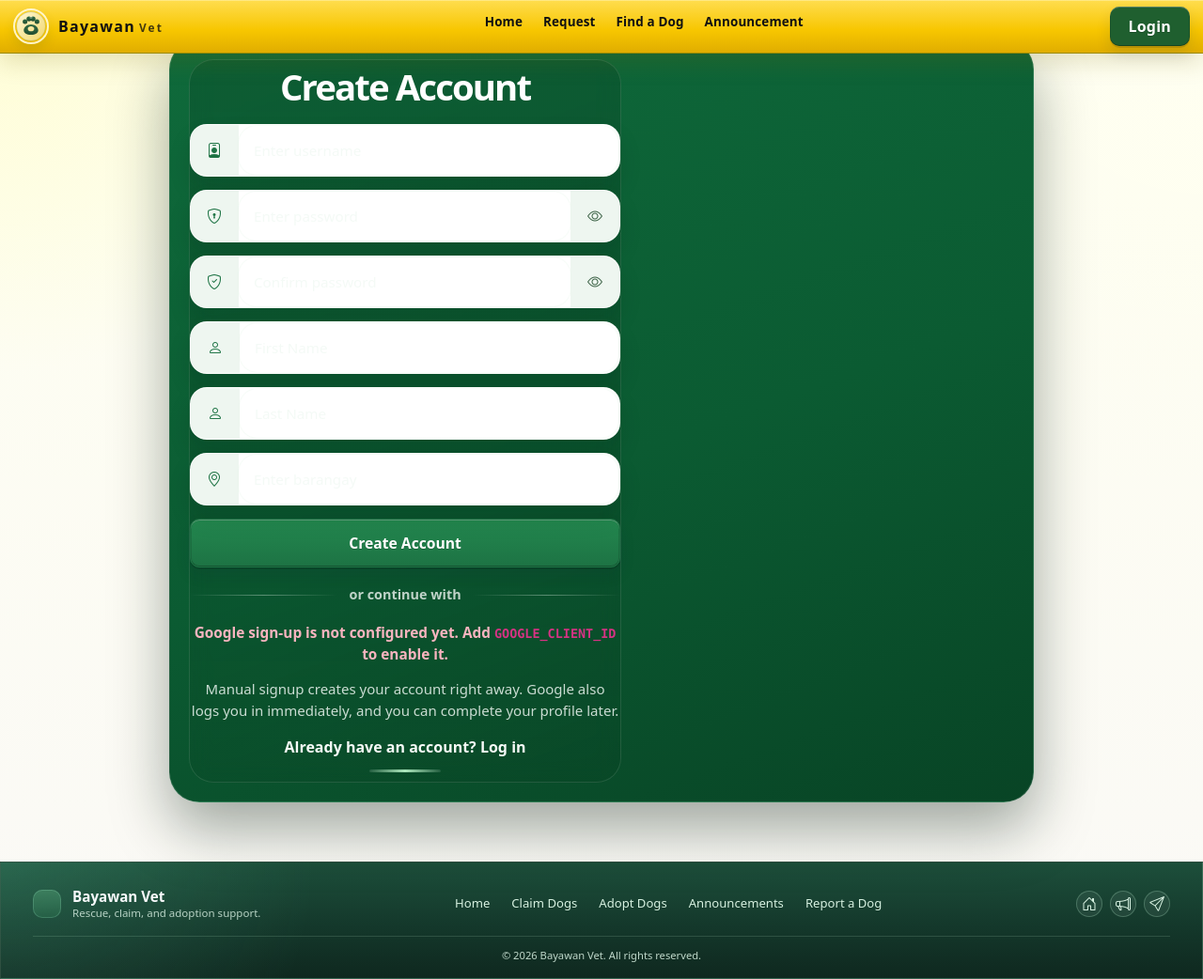
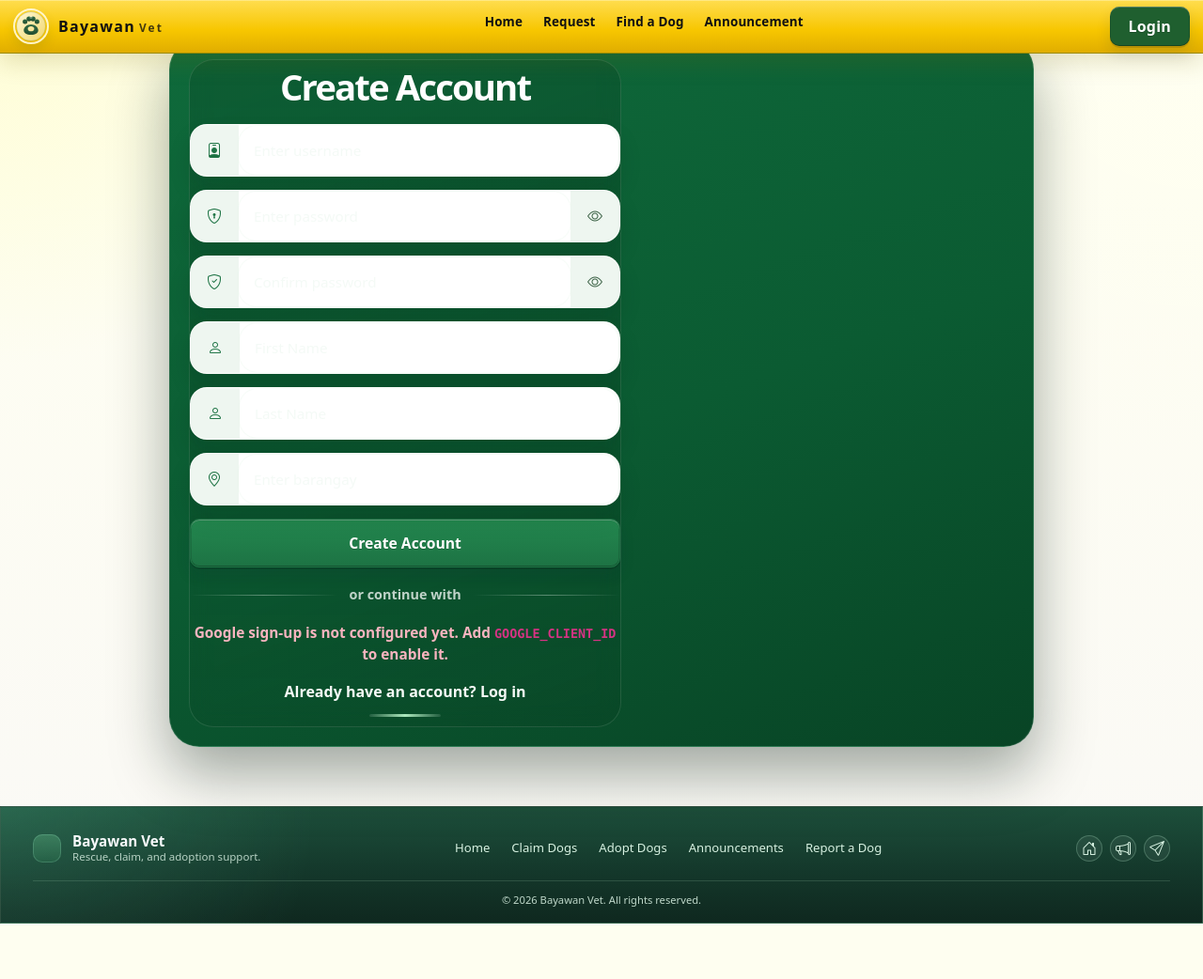
Before and after one commit to Guevarra-Alpie01/Capstone_DogAdoption, a Django app: page /user/sign-up/ in a window 1280 px wide. Shown: the whole page at 94% size. After the commit the page ends 983 px from the top, so only its background shows below. Run offline with Django 5.2, Linux system fonts and the light colour scheme; tables that the repository leaves empty hold one stand-in row (values such as "Sample post").

Commit message:
enhance text and signs

```diff
--- a/user/static/js/google_signup.js
+++ b/user/static/js/google_signup.js
@@ -189,7 +189,7 @@
             type: "standard",
             theme: "outline",
             size: "large",
-            text: mode === "login" ? "signin_with" : "signup_with",
+            text: mode === "login" ? "continue_with" : "signup_with",
             shape: "rectangular",
             logo_alignment: "left",
             width: buttonWidth,
--- a/user/templates/partials/auth_modals.html
+++ b/user/templates/partials/auth_modals.html
@@ -267,9 +267,6 @@
                             </p>
                             {% endif %}
 
-                            <p class="auth-helper-copy auth-helper-copy--compact">
-                                Manual signup creates your account right away. Google also logs you in immediately, and you can complete your profile later.
-                            </p>
                         </form>
 
                         <div class="auth-footer">
--- a/user/templates/signup.html
+++ b/user/templates/signup.html
@@ -180,9 +180,6 @@
                     </p>
                     {% endif %}
 
-                    <p class="auth-helper-copy auth-helper-copy--compact">
-                        Manual signup creates your account right away. Google also logs you in immediately, and you can complete your profile later.
-                    </p>
                 </form>
 
                 <div class="auth-footer">
```
